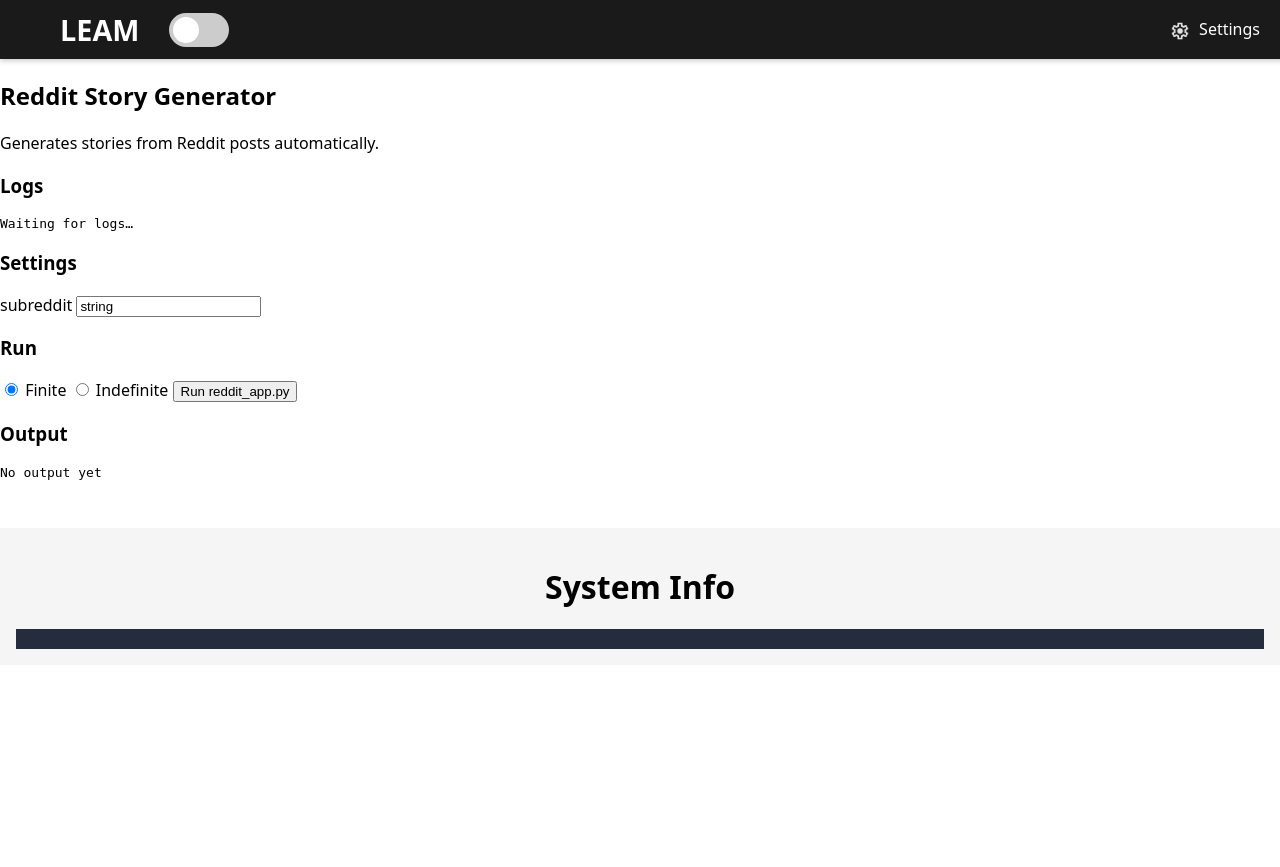
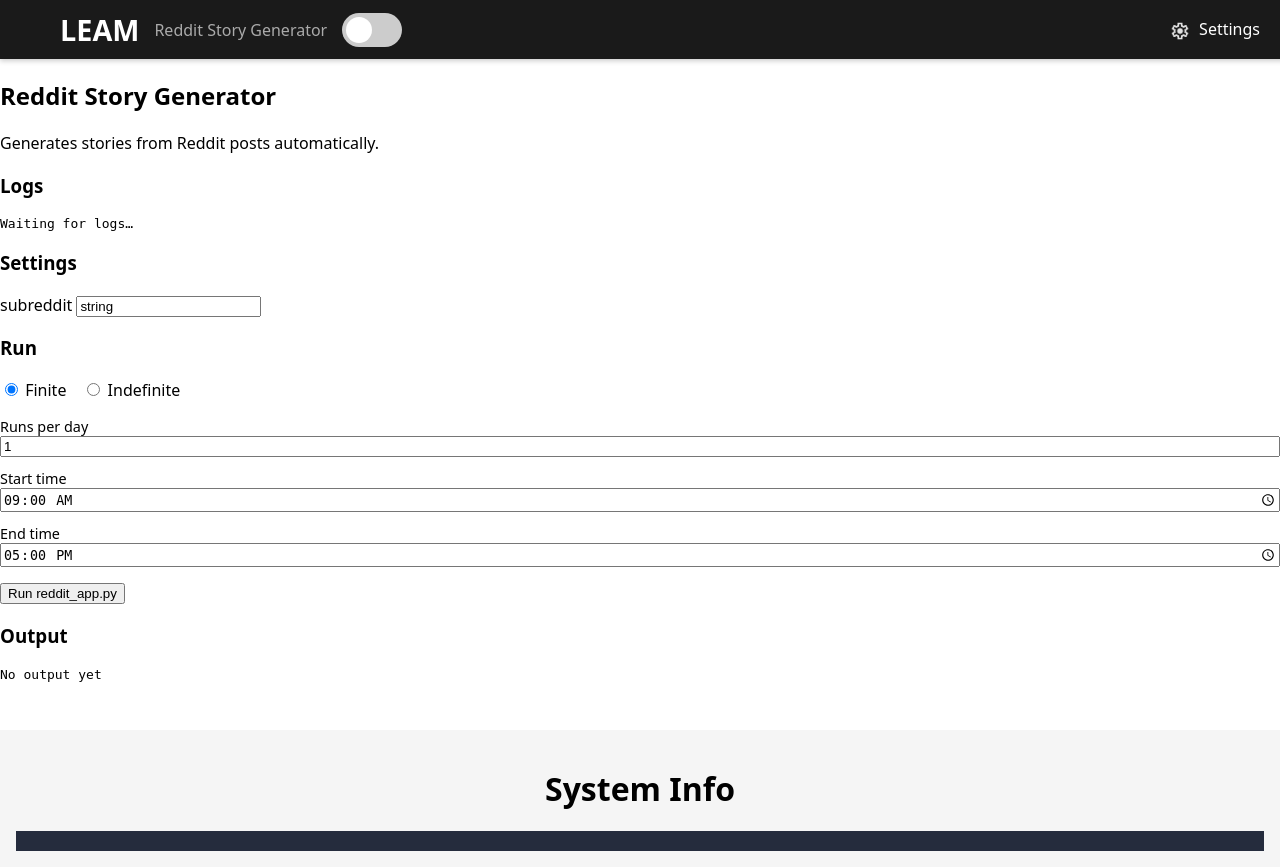
Before and after one commit to JuhilKBhatt/Leam, a Flask app: page /modules/Reddit_Story_Generator in a window 1280 px wide. Before the commit the page ends 649 px from the top, so only its background shows below. Run offline with Flask 3, Linux system fonts and the light colour scheme; some libraries are stand-ins or nearby versions.

Commit message:
Module Run

```diff
--- a/app.py
+++ b/app.py
@@ -56,6 +56,7 @@ def module_page(module_name):
 
     return render_template(
         "components/modules/module_page.html",
+        current_page=module_data.get("name", module_name),
         module_name=module_name,
         module=module_data
     )
--- a/leam_modules/Reddit_Story_Generator/reddit_app.py
+++ b/leam_modules/Reddit_Story_Generator/reddit_app.py
@@ -15,7 +15,7 @@ load_dotenv()
 
 REDDIT_AI_PROMPT = os.getenv("REDDIT_AI_PROMPT")
 
-OUTPUT_DIR = Path("output_videos/reddit")
+OUTPUT_DIR = Path("leam_modules/Reddit_Story_Generator/output")
 OUTPUT_DIR.mkdir(parents=True, exist_ok=True)
 
 def safe_filename(text: str, max_length: int = 50) -> str:
@@ -32,8 +32,8 @@ def run_video_pipeline():
 
     # Format story with GPT
     ai_input = f"{REDDIT_AI_PROMPT}\nTitle: {story['title']}\n\n{story['body']}"
-    #formatted_story = format_story_with_gpt(ai_input)
-    formatted_story = 'Hi, this is a test story for the video creation pipeline.' # Temporary placeholder
+    formatted_story = format_story_with_gpt(ai_input)
+    #formatted_story = 'Hi, this is a test story for the video creation pipeline.' # Temporary placeholder
     print(f"Formatted story with GPT.{formatted_story}")
 
     # Save TTS audio in OUTPUT_DIR
--- /dev/null
+++ b/static/scripts/module_run.js
@@ -0,0 +1,13 @@
+document.getElementById("run-btn").addEventListener("click", () => {
+    const mode = document.querySelector('input[name="mode"]:checked').value;
+
+    const payload = {
+        mode,
+        runs_per_day: Number(document.getElementById("runs-per-day").value),
+        start_time: document.getElementById("start-time").value,
+        end_time: document.getElementById("end-time").value
+    };
+
+    console.log("Run config:", payload);
+    // Later: socket.emit("run_module", payload)
+});
--- a/static/styles/card_modules.css
+++ b/static/styles/card_modules.css
@@ -39,3 +39,25 @@
 .module-btn:hover {
     background-color: #1976d2;
 }
+
+.run-modes {
+    display: flex;
+    gap: 1rem;
+    margin-bottom: 1rem;
+}
+
+.run-options {
+    display: flex;
+    flex-direction: column;
+    gap: 0.75rem;
+}
+
+.run-options label {
+    display: flex;
+    flex-direction: column;
+    font-size: 0.9rem;
+}
+
+#run-btn {
+    margin-top: 1rem;
+}
--- a/templates/components/modules/module_page.html
+++ b/templates/components/modules/module_page.html
@@ -9,6 +9,7 @@
     <link rel="stylesheet" href="{{ url_for('static', filename='styles/footer.css') }}">
     <link rel="stylesheet" href="{{ url_for('static', filename='styles/toggle_switch.css') }}">
     <link rel="stylesheet" href="{{ url_for('static', filename='styles/card_modules.css') }}">
+    <script src="{{ url_for('static', filename='scripts/module_run.js') }}" defer></script>
     <script src="https://cdn.socket.io/4.7.2/socket.io.min.js"></script>
     {% block head %}{% endblock %}
 </head>
@@ -45,15 +46,30 @@
             <!-- Run Options -->
             <section class="panel">
                 <h3>Run</h3>
+                <div class="run-modes">
                     <label>
                         <input type="radio" name="mode" value="finite" checked>
                         Finite
                     </label>
                     <label>
-                    <input type="radio" name="mode" value="infinite">
+                        <input type="radio" name="mode" value="indefinite">
                         Indefinite
                     </label>
-
+                </div>
+                <div class="run-options" id="run-options">
+                    <label>
+                        Runs per day
+                        <input type="number" id="runs-per-day" min="1" value="1">
+                    </label>
+                    <label>
+                        Start time
+                        <input type="time" id="start-time" value="09:00">
+                    </label>
+                    <label>
+                        End time
+                        <input type="time" id="end-time" value="17:00">
+                    </label>
+                </div>
                 <button id="run-btn">Run {{ module.run_file }}</button>
             </section>
 
```
Also changed, not shown: 2 other files. Lines whose indentation alone changed are shown as unchanged.
